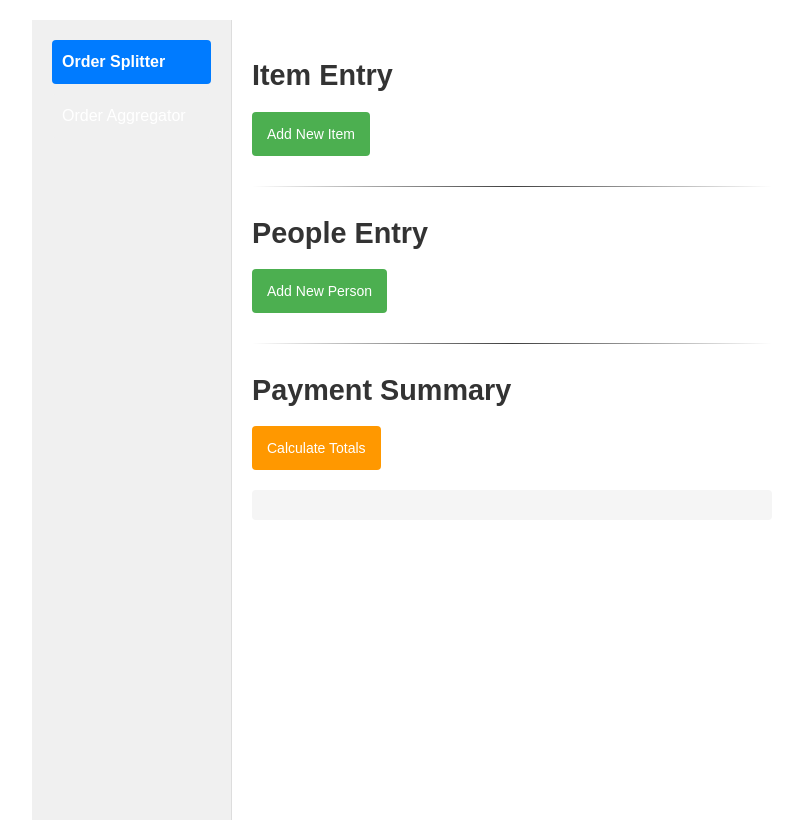
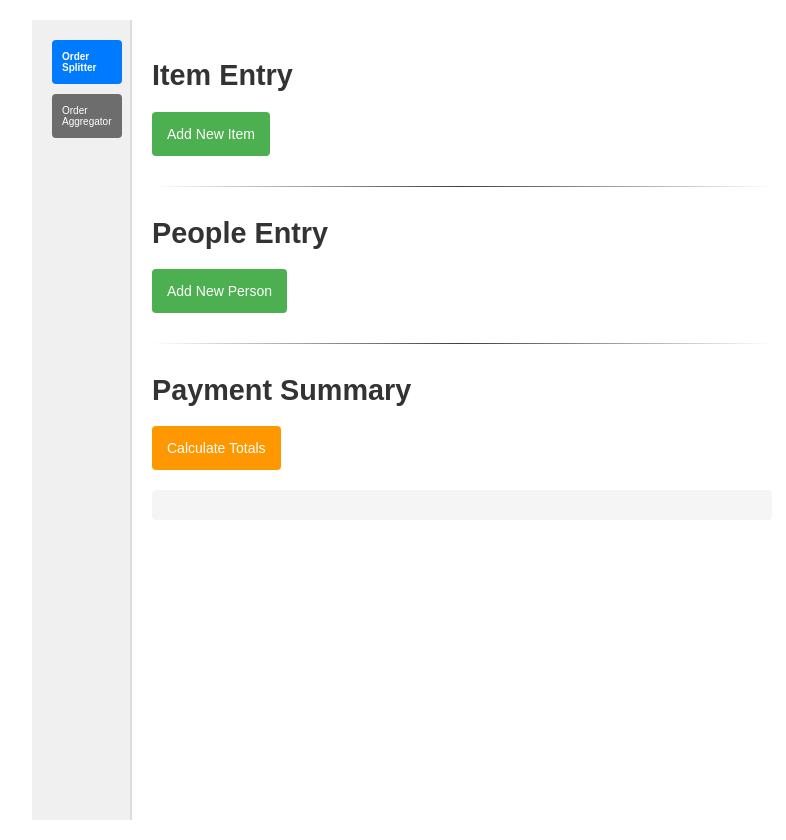
Before and after one commit to MohabAyman00/order-splitter, a plain HTML site: page index.html in a window 1280 px wide. Shown: the whole page, without its empty margins (228-1014 px from the left). Drawn offline with Linux system fonts and the light colour scheme.

Commit message:
fixing side panel width

```diff
--- a/styles.css
+++ b/styles.css
@@ -193,10 +193,10 @@ button:hover {
 }
 
 .side-panel {
-  width: 200px;
+  width: 100px;
   background-color: #f0f0f0;
   padding: 20px;
-  border-right: 1px solid #ddd;
+  border-right: 2px solid #ddd;
 }
 
 .tabs {
@@ -208,17 +208,17 @@ button:hover {
 .tab-btn {
   padding: 10px;
   border: none;
-  background: #f0f0f0;
+  background: #6d6d6d;
   cursor: pointer;
   text-align: left;
-  font-size: 16px;
-  width: 100%;
+  font-size: 10px;
+  width: 120%;
   border-radius: 4px;
   transition: all 0.3s ease;
 }
 
 .tab-btn:hover {
-  background-color: #e0e0e0;
+  background-color: #6d6d6d;
 }
 
 .tab-btn.active {
```
